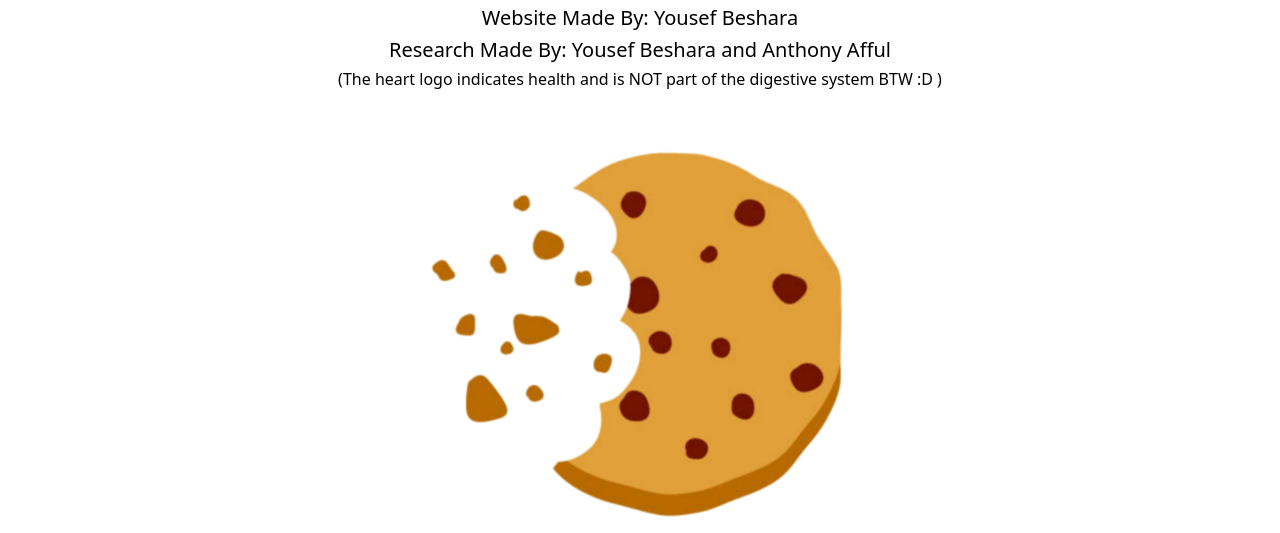
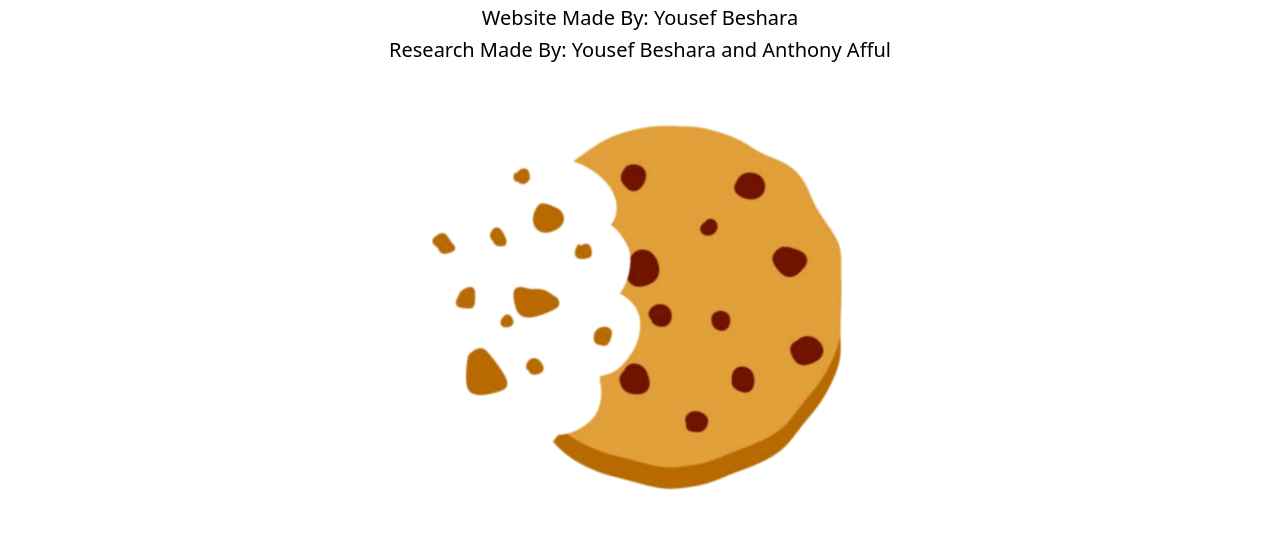
Before and after one commit to yousef989-lab/digestive_system.github.io, a plain HTML site: page index.html in a window 1280 px wide. Shown: the part 214-747 px from the top of the page. Drawn offline with nearby package versions, Linux system fonts and the light colour scheme.

Commit message:
Removed the appology on index.html.

```diff
--- a/index.html
+++ b/index.html
@@ -48,9 +48,6 @@
         <h5>Research Made By: Yousef Beshara and Anthony Afful</h2>
     </div>
     <div class="main-content">
-        <h6>(The heart logo indicates health and is NOT part of the digestive system BTW :D )</h6>
-    </div>
-    <div class="main-content">
         <img src="assets/cookie.png" width="450" height="450" alt="Half Bitten Cookie">
     </div>
     <div class="main-content">
```
